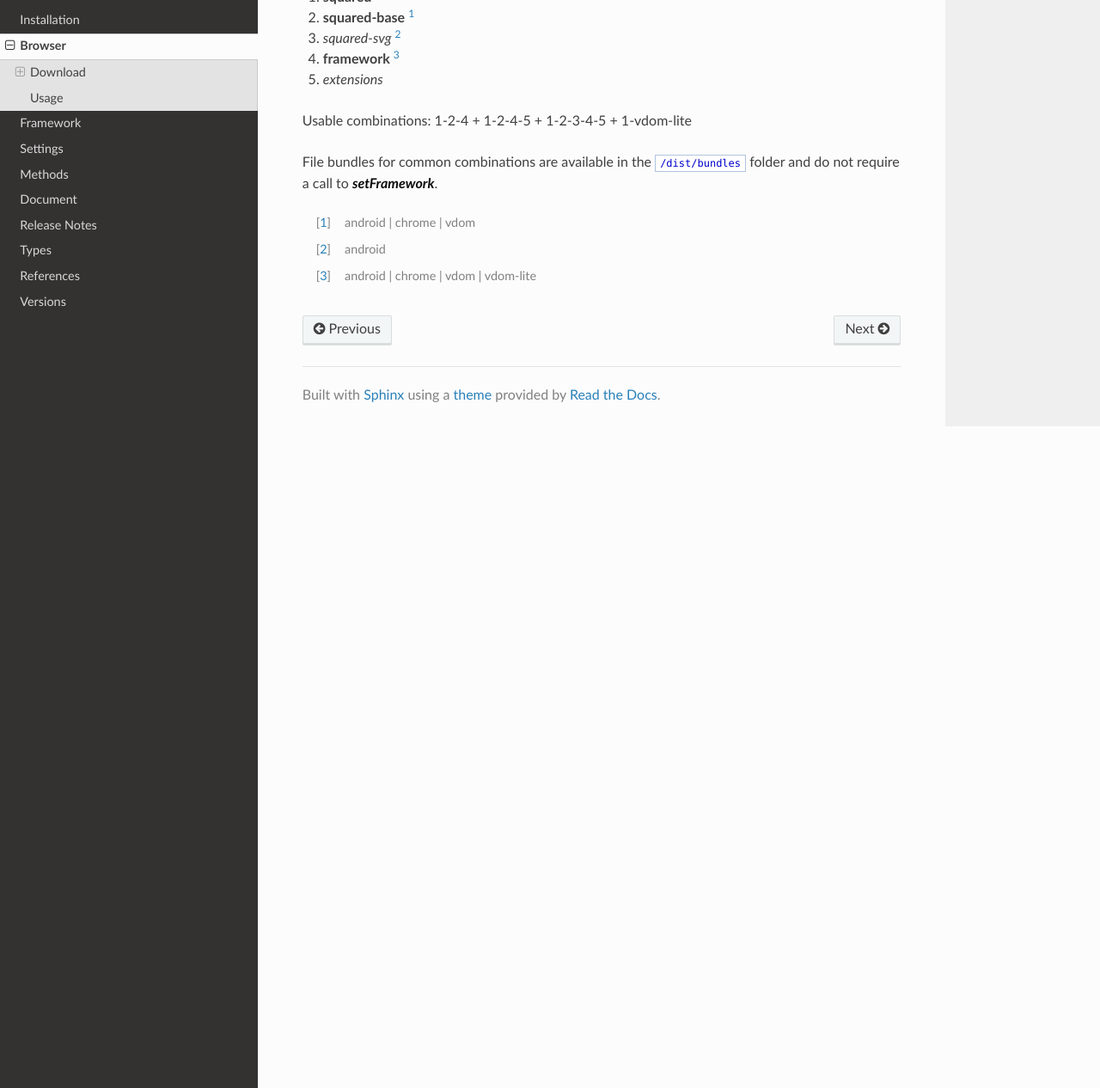
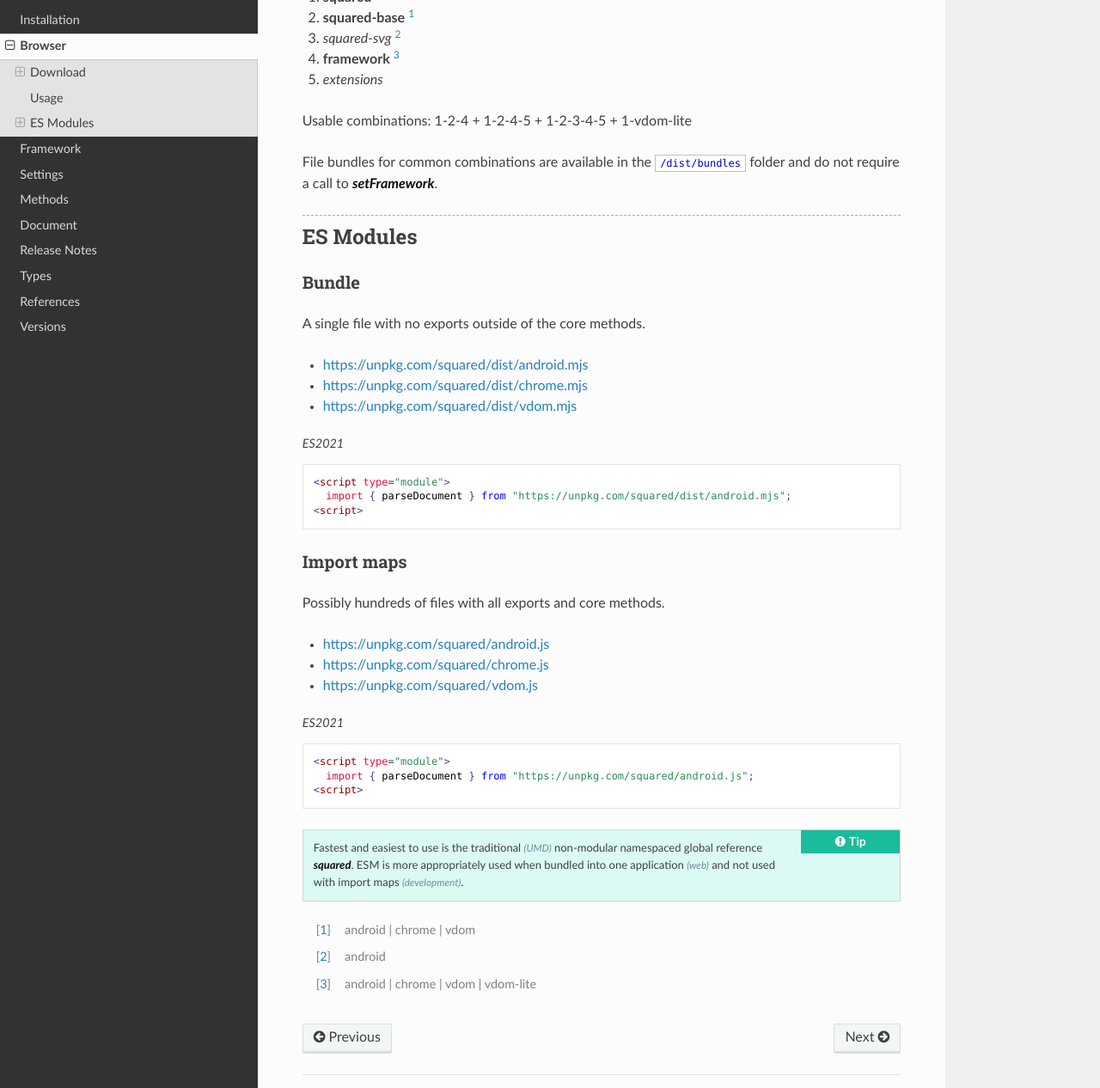
Before and after one commit to anpham6/android-docs, a Sphinx documentation site: the page built from source/browser.rst, in a window 1280 px wide and 1400 px high, scrolled down 835 px, cut to the strip 134-1400 px from the top of the window. Shown: the whole strip at 86% size. Built offline with Sphinx 7.4.7 and the Read the Docs theme 3.1.0, drawn with Linux system fonts in a browser that asks for light colours.

Commit message:
Publish: android-docs @ 0.5.0 (squared 5.6.0)

```diff
--- a/source/browser.rst
+++ b/source/browser.rst
@@ -51,6 +51,43 @@ Usable combinations: 1-2-4 + 1-2-4-5 + 1-2-3-4-5 + 1-vdom-lite
 
 File bundles for common combinations are available in the ``/dist/bundles`` folder and do not require a call to :target:`setFramework`.
 
+ES Modules
+==========
+
+Bundle
+------
+
+A single file with no exports outside of the core methods.
+
+- https://unpkg.com/squared/dist/android.mjs
+- https://unpkg.com/squared/dist/chrome.mjs
+- https://unpkg.com/squared/dist/vdom.mjs
+
+.. code-block:: html
+  :caption: ES2021
+
+  <script type="module">
+    import { parseDocument } from "https://unpkg.com/squared/dist/android.mjs";
+  <script>
+
+Import maps
+-----------
+
+Possibly hundreds of files with all exports and core methods.
+
+- https://unpkg.com/squared/android.js
+- https://unpkg.com/squared/chrome.js
+- https://unpkg.com/squared/vdom.js
+
+.. code-block:: html
+  :caption: ES2021
+
+  <script type="module">
+    import { parseDocument } from "https://unpkg.com/squared/android.js";
+  <script>
+
+.. tip:: Fastest and easiest to use is the traditional :alt:`(UMD)` non-modular namespaced global reference :target:`squared`. ESM is more appropriately used when bundled into one application :alt:`(web)` and not used with import maps :alt:`(development)`.
+
 .. [#] android | chrome | vdom
 .. [#] android
 .. [#] android | chrome | vdom | vdom-lite
--- a/source/conf.py
+++ b/source/conf.py
@@ -9,7 +9,7 @@
 project = 'squared'
 copyright = 'squared 2025'
 author = 'An Pham'
-release = '5.5.3'
+release = '5.6.0'
 
 # -- General configuration ---------------------------------------------------
 # https://www.sphinx-doc.org/en/master/usage/configuration.html#general-configuration
--- a/source/index.rst
+++ b/source/index.rst
@@ -1,5 +1,5 @@
 ===========
-squared 5.5
+squared 5.6
 ===========
 
 .. toctree::
--- a/source/versions.rst
+++ b/source/versions.rst
@@ -7,6 +7,7 @@ Versions
 ========== ======== ======== ======== ======== ========
    Date      Docs    squared     E-mc  Express    Types
 ========== ======== ======== ======== ======== ========
+2025-08-09    0.5.0    5.6.0   0.12.5    4.0.0    0.2.0
 2025-08-06    0.4.3    5.5.3   0.12.4    3.5.3    0.1.4
 2025-06-16    0.4.2    5.5.2   0.12.3    3.5.1    0.1.3
 2025-05-14    0.4.1    5.5.1   0.12.3    3.5.1    0.1.2
```
Also changed, not shown: README.md (+2 -1 lines).
